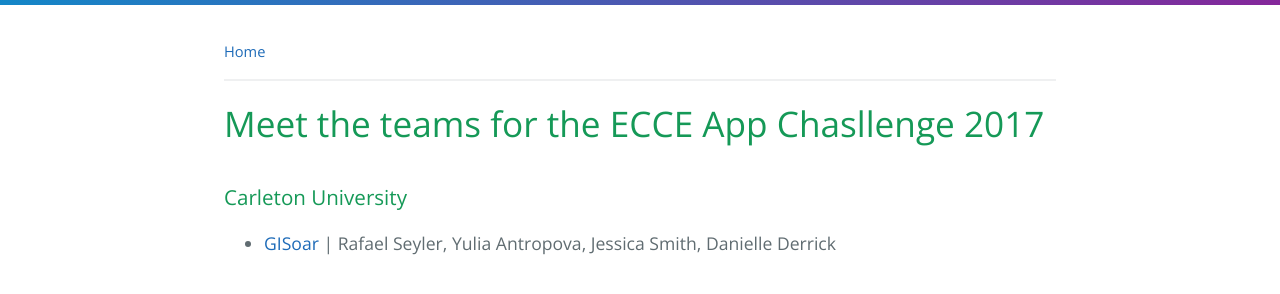
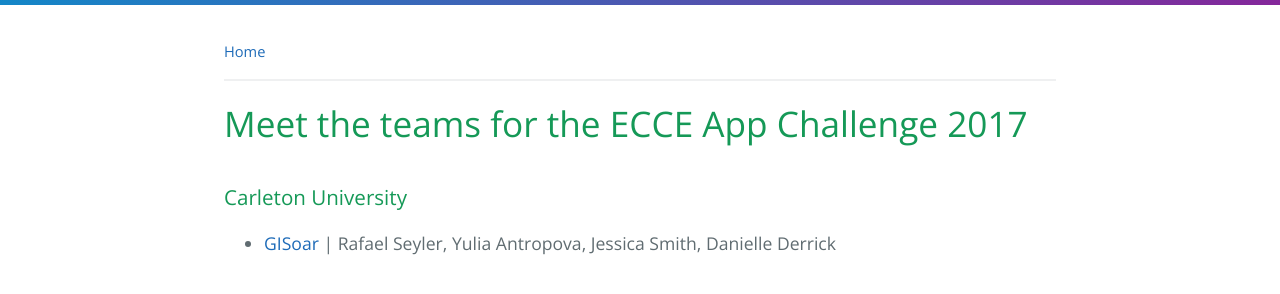
Before and after one commit to EsriCanada-CE/esricanada-ce.github.io, a Jekyll site: the page built from _appchallenge/2017/index.html, in a window 1280 px wide. Shown: the part 378-672 px from the top of the page. Built offline with Jekyll 4.4.1, drawn with Linux system fonts in a browser that asks for light colours.

Commit message:
Spelling

```diff
--- a/_appchallenge/2016/index.html
+++ b/_appchallenge/2016/index.html
@@ -18,7 +18,7 @@
 
   <h3>Winner:</h3>
 
-  The winner of the challenge in 2016 is the team Mapster, from COGS.  They built their app called SolarSaver to esitmate total energy and potential savings a home could produce given the size and characteristics of the roof of their house.
+  The winner of the challenge in 2016 is the team Mapster, from COGS.  They built their app called SolarSaver to estimate total energy and potential savings a home could produce given the size and characteristics of the roof of their house.
   <br /><br />
   You can view their complete entry in our <a href="{{ challenge_ghurl }}/tree/master/Mapster">GitHub repo</a>.  A <a href="http://ecce.esri.ca/app-challenge/2016/SolarSaver">live demo</a> of the application is availble online, along with their <a href="https://youtu.be/B3yaWdypEu0">video submission</a>.
 
--- a/_appchallenge/2017/index.html
+++ b/_appchallenge/2017/index.html
@@ -8,7 +8,7 @@
 ---
 <a href="../../" style="font-size:smaller;">Home</a><hr />
 <div id="appchallenge">
-  <h1>Meet the teams for the ECCE App Chasllenge 2017</h1>
+  <h1>Meet the teams for the ECCE App Challenge 2017</h1>
     {% assign teams = site.appchallenge | where:"category", "team" | where:"year", 2017 %}
     {% assign schools = "" | split: "" %}
 
```
